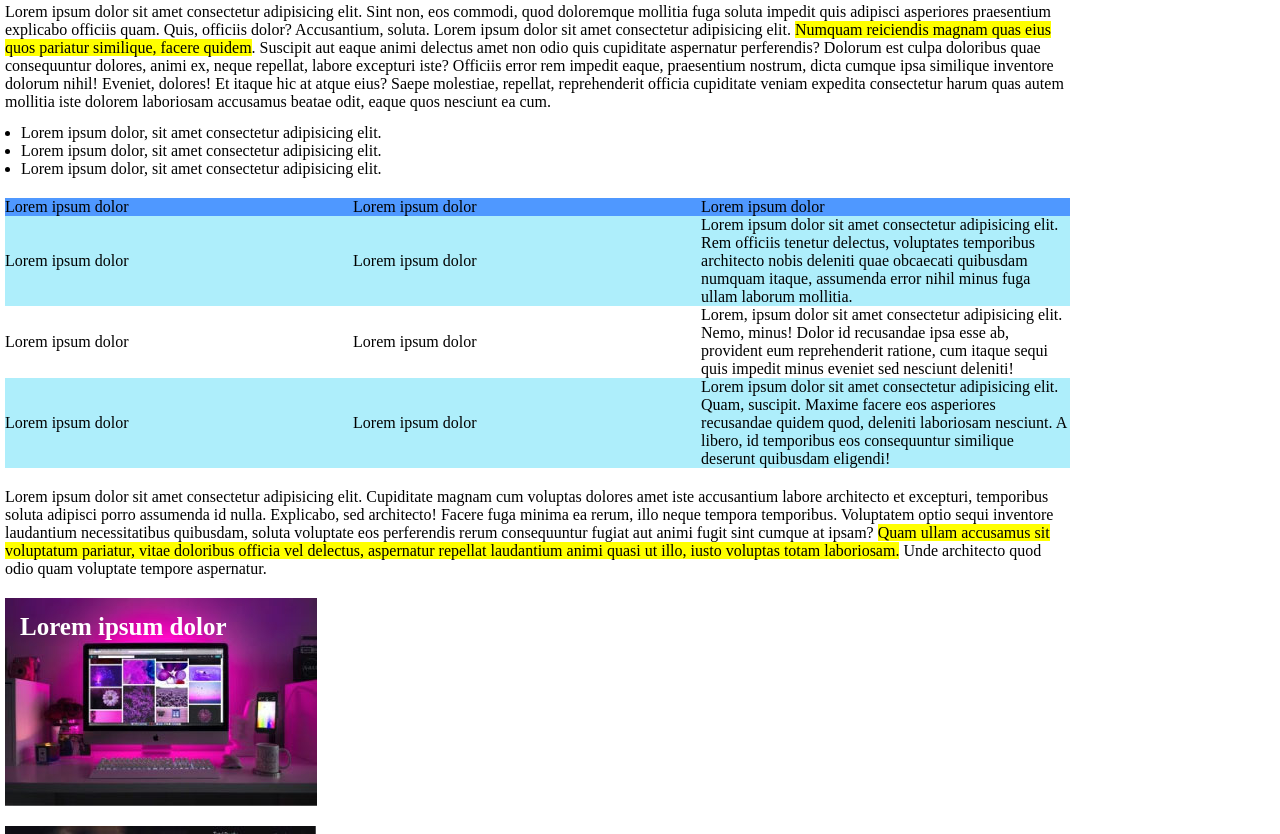
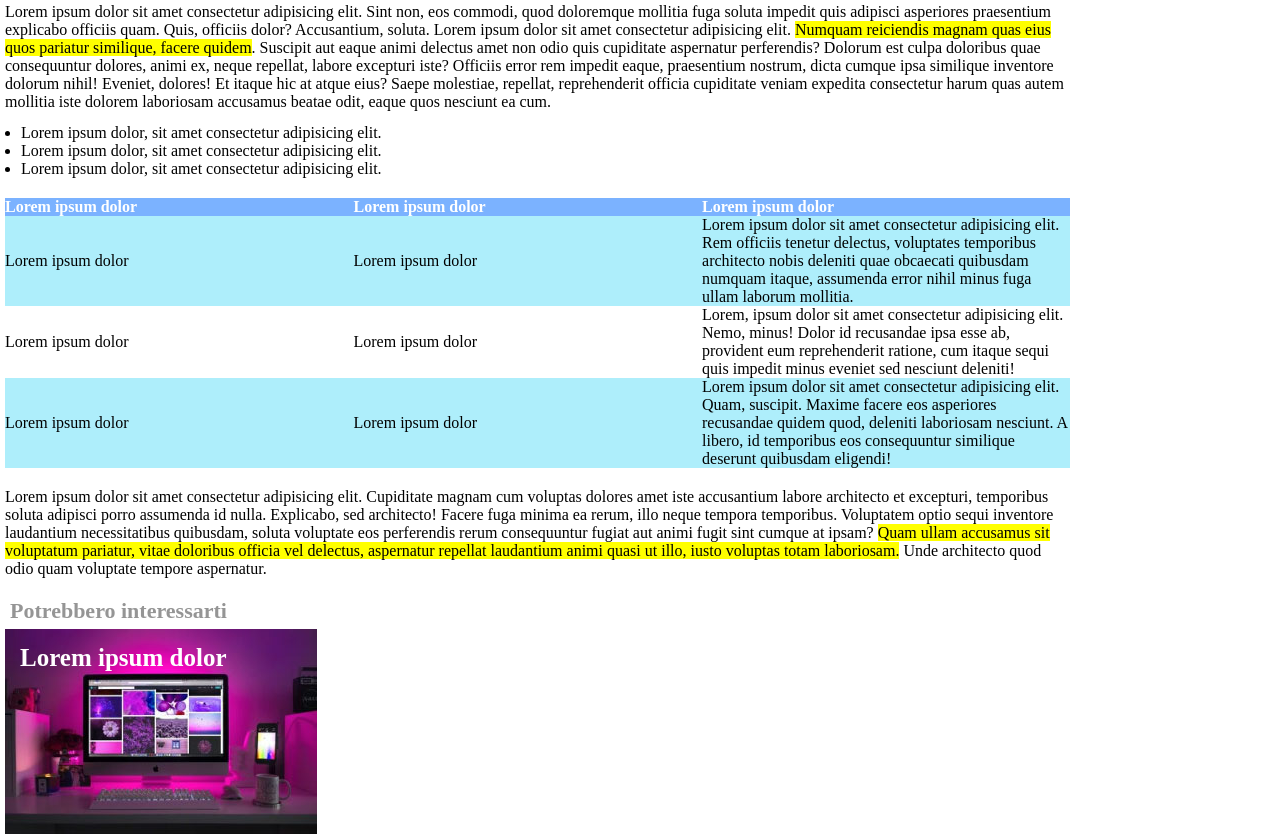
Before and after one commit to Andrea-Baggio/html-css-booleaner, a plain HTML site: page index.html in a window 1280 px wide. Shown: the part 654-1488 px from the top of the page. Drawn offline with Linux system fonts and the light colour scheme.

Commit message:
Fine 12/09/22 (il codice è un disastro)

```diff
--- a/css/style.css
+++ b/css/style.css
@@ -90,7 +90,11 @@ div>.evidenziatore{
 }
 
 #dark{
-    background-color: rgba(0, 106, 255, 0.689);
+    background-color: rgba(0, 106, 255, 0.516);
+}
+
+#dark>td{
+    color: white;
 }
 
 .light {
@@ -100,3 +104,10 @@ div>.evidenziatore{
 td{
     width: 630px;
 }
+
+#consigli{
+    font-size: 22px;
+    color: rgb(149, 149, 149);
+    padding: 10px;
+    margin-bottom: -15px;
+}
--- a/index.html
+++ b/index.html
@@ -71,9 +71,9 @@
                             <table cellspacing="0" cellpadding="0">
                                 <thead>
                                     <tr id="dark">
-                                        <td>Lorem ipsum dolor</td>
-                                        <td>Lorem ipsum dolor</td>
-                                        <td>Lorem ipsum dolor</td>
+                                        <td> <strong>Lorem ipsum dolor</strong> </td>
+                                        <td> <strong>Lorem ipsum dolor</strong>  </td>
+                                        <td> <strong>Lorem ipsum dolor</strong>  </td>
                                     </tr>
                                 </thead>
                                 <tbody>
@@ -113,6 +113,8 @@
                 </main>
 
                 <footer>
+                    <div id="consigli"><strong>Potrebbero interessarti</strong></div>
+
                     <div class="spazio">
                         <div id="monitor">
                             <strong>Lorem ipsum dolor</strong>
```
